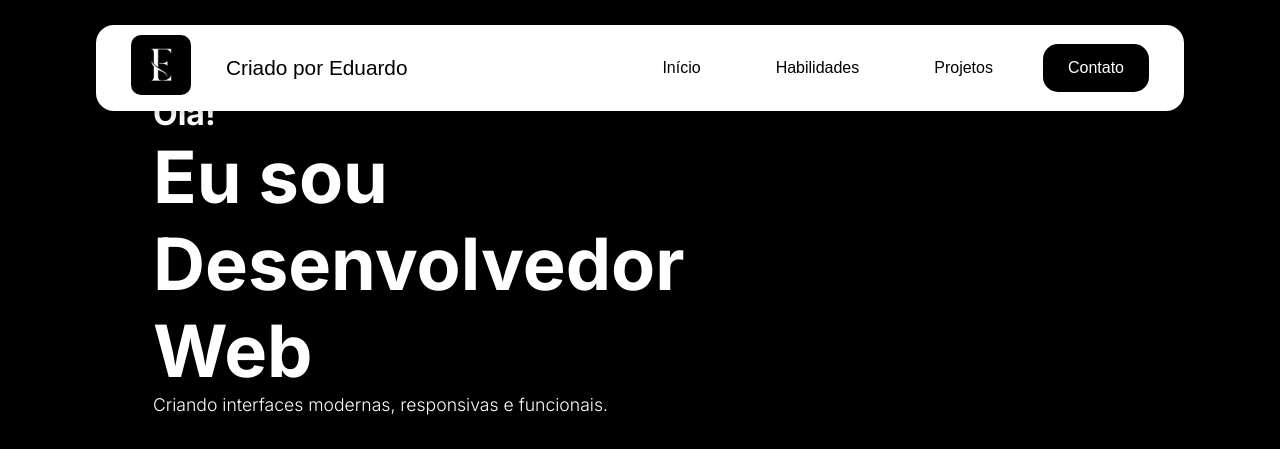
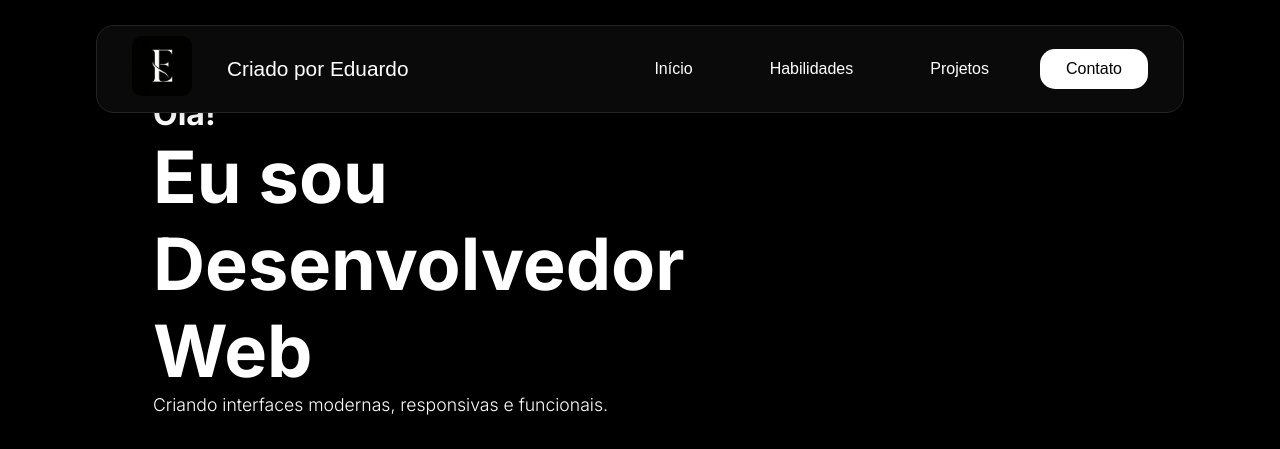
Before and after one commit to EduardoFerreiraa/eduardo-portfolio, a website: page src/pages/index.html in a window 1280 px wide. Shown: the top 449 px of the page. Drawn offline with Linux system fonts and the light colour scheme.

Commit message:
feat: atualizando header - cores atualizadas

```diff
--- a/src/css/style.css
+++ b/src/css/style.css
@@ -20,7 +20,8 @@ body {
   display: flex;
   align-items: center;
   justify-content: space-between;
-  background: #fff;
+  background: #0a0a0a;
+  border: 1px solid #242424;
   border-radius: 18px;
   box-shadow: 1px 1px 15px rgba(0, 0, 0, 0.192);
   animation: entrada 0.8s ease;
@@ -57,6 +58,7 @@ body {
 }
 
 #header-titulo {
+  color: white;
   font-family: Arial, Helvetica, sans-serif;
   font-size: 1.3rem;
   font-weight: 100;
@@ -70,29 +72,31 @@ body {
 }
 
 .header-item {
+  cursor: pointer;
+  color: white;
   font-family: Arial, Helvetica, sans-serif;
   list-style: none;
   transition: 0.25s;
-  padding: 15px 25px;
+  padding: 10px 25px;
   border-radius: 15px;
+  border: 1px solid transparent;
 }
 
 .header-item:hover {
-  cursor: pointer;
-  background-color: black;
-  color: white;
+  border: 1px solid #353535;
 }
 
 li.header-contato {
-  padding: 15px 25px;
   border-radius: 15px;
-  background: #000;
-  color: #fff;
+  background: white;
+  color: black;
 }
 
 li.header-contato:hover {
-  background: #272727;
-  box-shadow: 1px 1px 15px #272727a4;
+  box-shadow: 1px 1px 15px rgba(255, 255, 255, 0.24);
+  background-color: white;
+  color: black;
+  border: 1px solid transparent;
 }
 
 #content-inicio {
```
